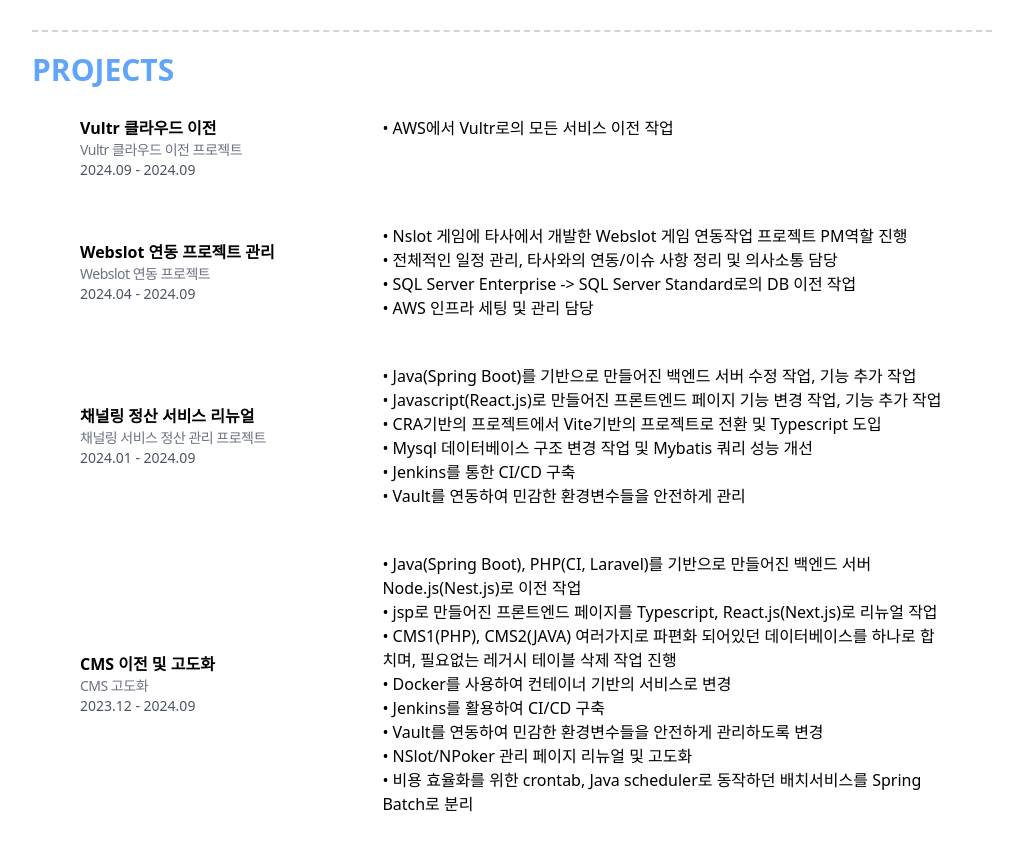
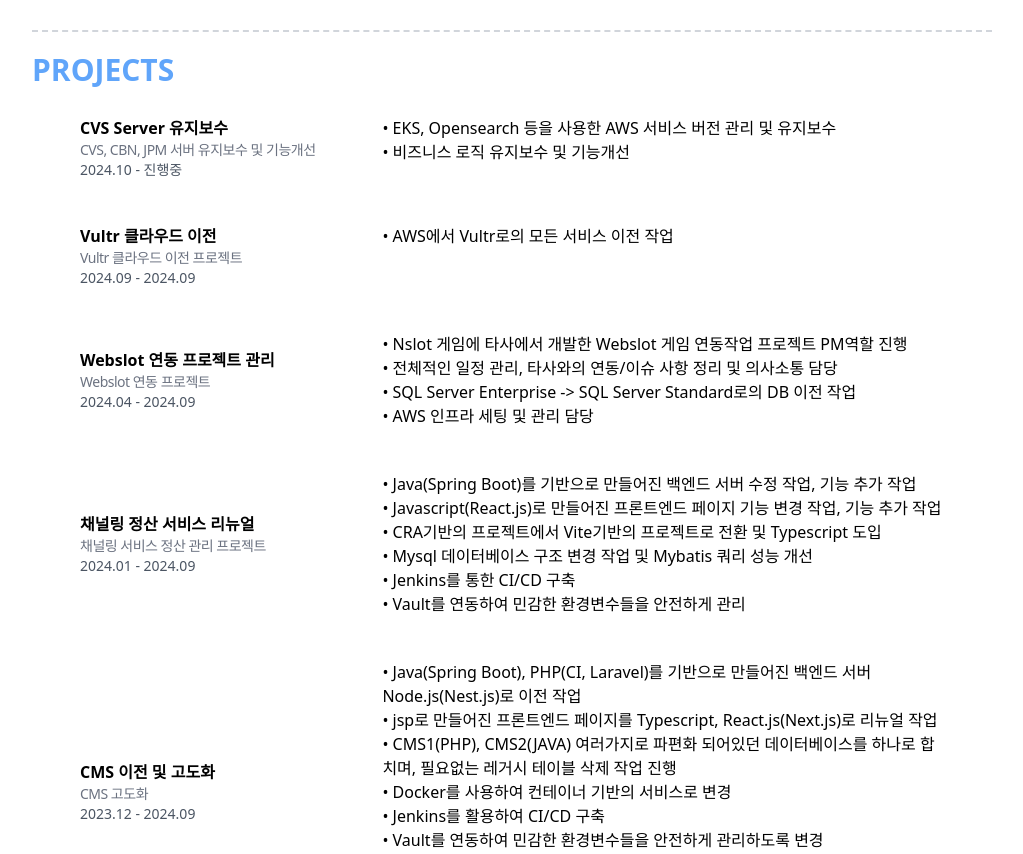
Before and after one commit to sedna99/portfolio, a React (Vite) app: page / in a window 1280 px wide. Shown: the part 2464-3318 px from the top of the page, without its empty margins (128-1151 px from the left). Built offline with nearby package versions, Linux system fonts and the light colour scheme.

Commit message:
Feat: Add CVS server project

```diff
--- a/src/sections/Objective.tsx
+++ b/src/sections/Objective.tsx
@@ -15,7 +15,7 @@ const Objective = () => {
         Next.js, React-Query, Recoil, Zustand, Redux 등의 기술 스택을 사용하여
         다양한 프론트엔드 개발 프로젝트를 수행하였습니다. 대부분의 프로젝트에서
         AWS를 사용하여 인프라 설계 및 구축을 담당했으며, Docker, Jenkins,
-        Harbor, HashiCorp Vault, ELK 등의 툴을 사용한 경험이 있습니다.
+        Harbor, HashiCorp Vault, ELK, Terraform, EKS 등의 툴을 사용한 경험이 있습니다.
         <br />
         <br />
         딥러닝 연구 프로젝트와 크로스플랫폼 프레임워크를 활용한 어플리케이션
--- a/src/sections/Projects.tsx
+++ b/src/sections/Projects.tsx
@@ -9,6 +9,15 @@ type ProjectCardProps = {
 };
 
 const projects = [
+  {
+    name: "CVS Server 유지보수",
+    date: "2024.10 - 진행중",
+    subname: "CVS, CBN, JPM 서버 유지보수 및 기능개선",
+    descriptions: [
+      "EKS, Opensearch 등을 사용한 AWS 서비스 버전 관리 및 유지보수",
+      "비즈니스 로직 유지보수 및 기능개선"
+    ]
+  },
   {
     name: "Vultr 클라우드 이전",
     date: "2024.09 - 2024.09",
```
